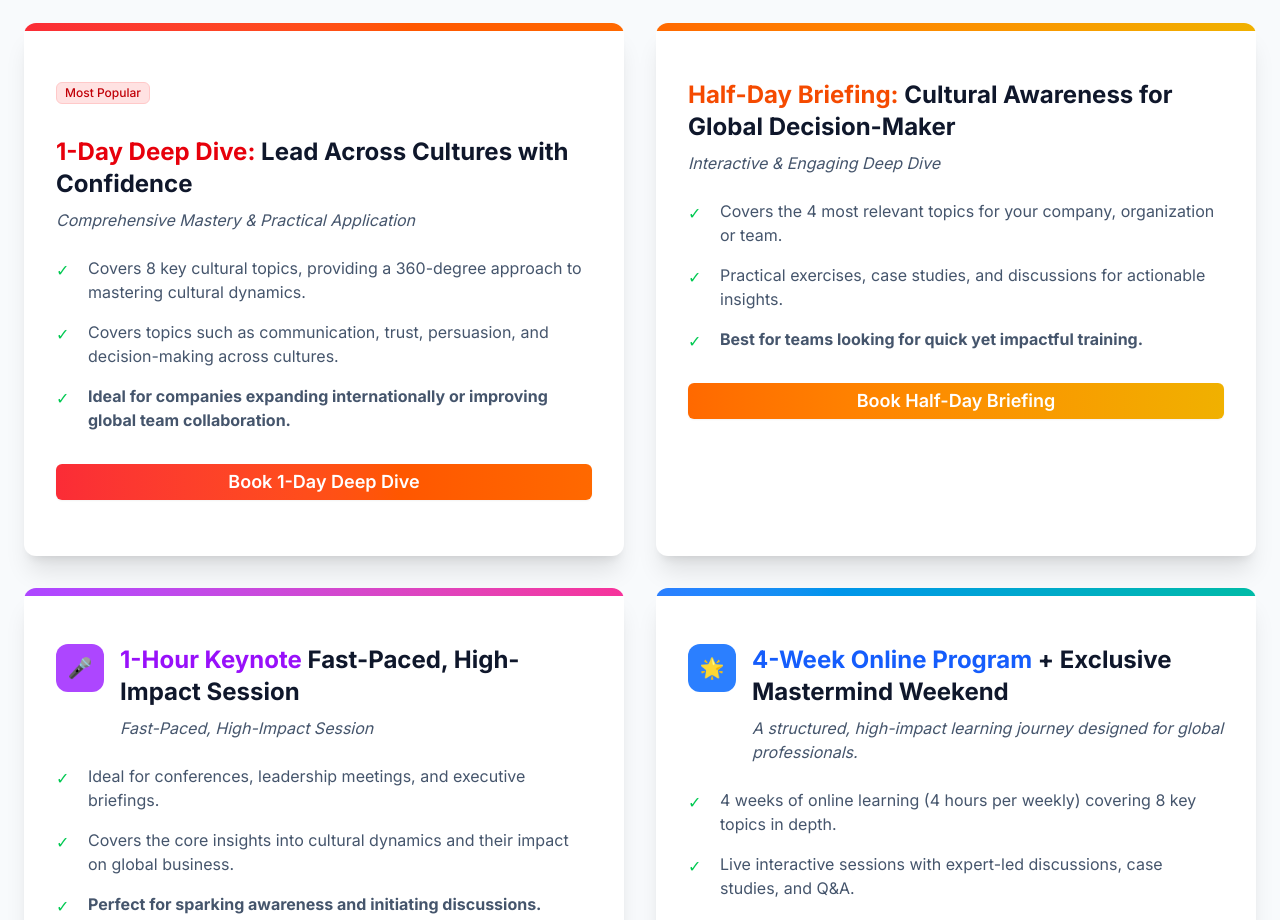
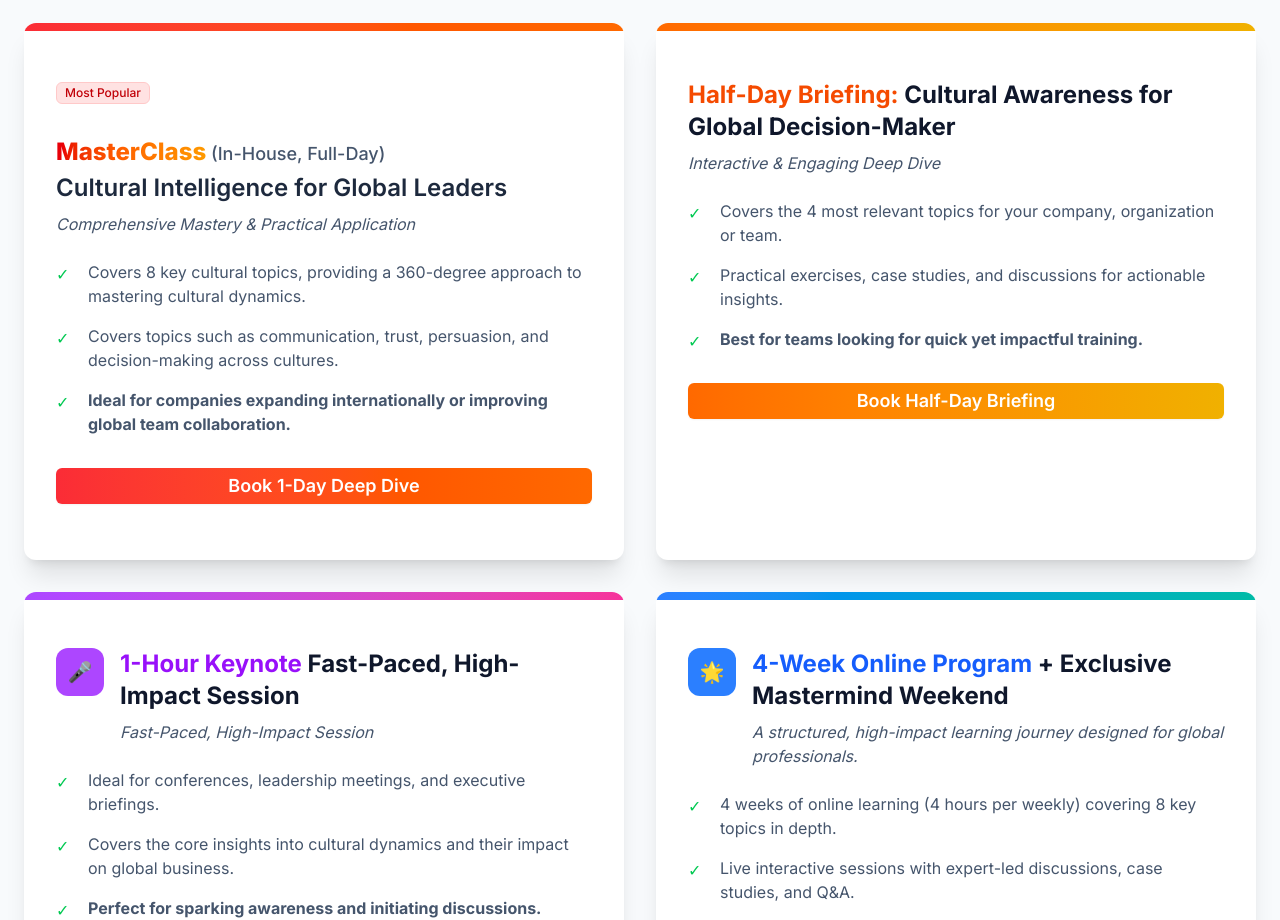
Before and after one commit to OB-Rye/OBR-Site, a Next.js app: page / in a window 1280 px wide. Shown: the part 6020-6940 px from the top of the page. Built offline with nearby package versions, Linux system fonts and the light colour scheme.

Commit message:
feat: update headline with gradient and color effects
Revise headline text with enhanced visual hierarchy and effects.

Co-authored-by: null <233886402+OB-Rye@users.noreply.github.com>

```diff
--- a/app/page.tsx
+++ b/app/page.tsx
@@ -142,7 +142,7 @@ export default function HomePage() {
         {/* CHANGE: Added proper height and z-index to video */}
         <video autoPlay muted loop playsInline className="absolute inset-0 w-full h-full object-cover z-0">
           <source
-            src="https://hebbkx1anhila5yf.public.blob.vercel-storage.com/banner%20v2%20copy-1438R1U7kqLh5wXgir6vkZ4hWiOFtV.mov"
+            src="/images/banner-20v2-20copy.mov"
             type="video/mp4"
           />
           Your browser does not support the video tag.
@@ -845,11 +845,12 @@ export default function HomePage() {
                 <div className="mb-4">
                   <Badge className="bg-red-100 text-red-700 border-red-200 mb-4">Most Popular</Badge>
                 </div>
-                {/* Reduced heading size on mobile from text-2xl to text-lg */}
-                <h3 className="text-lg sm:text-2xl font-bold mb-2">
-                  <span className="text-red-600">1-Day Deep Dive:</span>{" "}
-                  <span className="text-slate-900">Lead Across Cultures with Confidence</span>
-                </h3>
+{/* Reduced heading size on mobile from text-2xl to text-lg */}
+  <h3 className="text-lg sm:text-2xl font-bold mb-2">
+    <span className="bg-gradient-to-r from-red-600 via-orange-500 to-amber-500 bg-clip-text text-transparent font-extrabold">MasterClass</span>
+    <span className="text-slate-600 font-medium text-base sm:text-lg"> (In-House, Full-Day)</span>
+    <span className="block mt-1 text-slate-800 font-semibold">Cultural Intelligence for Global Leaders</span>
+  </h3>
                 <p className="text-base text-slate-600 italic mb-6">Comprehensive Mastery & Practical Application</p>
 
                 <div className="space-y-4 mb-8">
```
Also changed, not shown: 1 other file (tests, documents, lock files or other folders).
